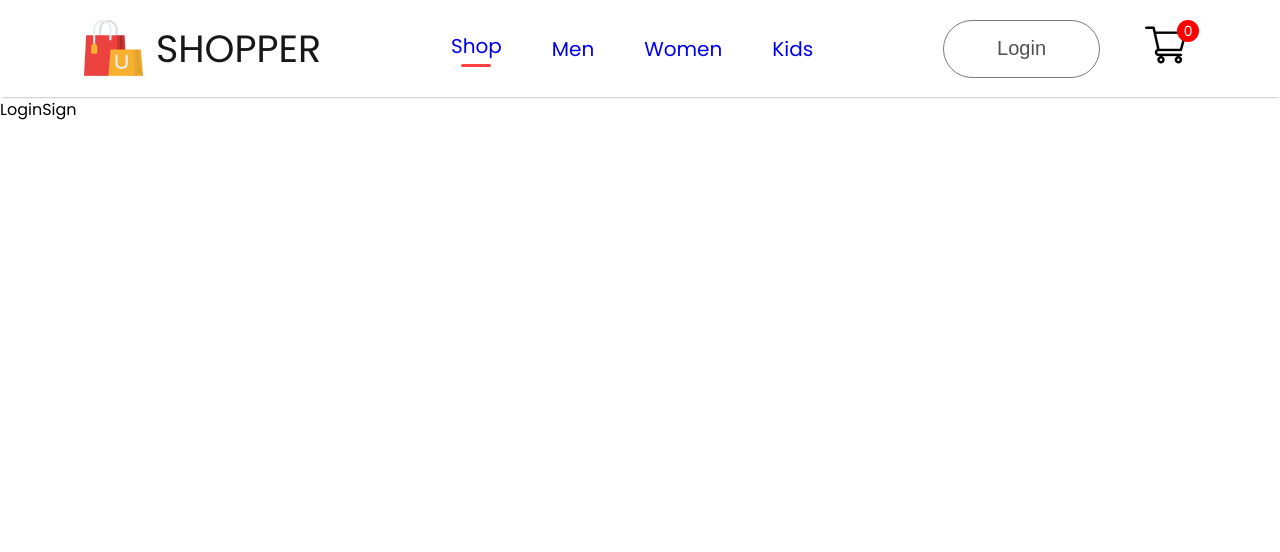
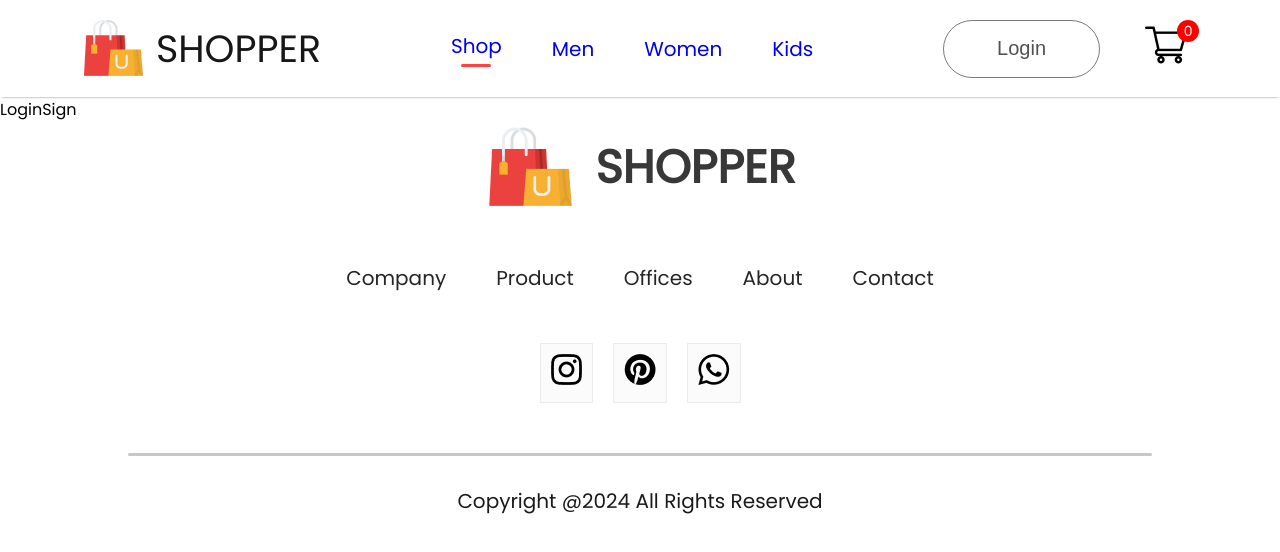
Before and after one commit to harsh-singh10/E-Commerce, a React (Vite) app: page /login in a window 1280 px wide. Shown: the top 552 px of the page. Built offline with nearby package versions, Linux system fonts and the light colour scheme.

Commit message:
added footer component

```diff
--- a/src/App.jsx
+++ b/src/App.jsx
@@ -8,6 +8,7 @@
 import { Product } from './Pages/Product'
 import { Cart } from './Pages/Cart'
 import { LoginSign } from './Pages/LoginSign'
+import { Footer } from './Components/Footer/Footer'
 
 function App() {
   const [count, setCount] = useState(0)
@@ -29,6 +30,7 @@
           <Route path='/cart' element={<Cart />} />
           <Route path='/login' element={<LoginSign />} />
         </Routes>
+      <Footer/>
 
 
       </BrowserRouter>
--- /dev/null
+++ b/src/Components/Footer/Footer.css
@@ -0,0 +1,62 @@
+.footer {
+    display: flex;
+    flex-direction: column;
+    justify-content: center;
+    align-items: center;
+    gap: 50px;
+}
+
+.footer-logo {
+    display: flex;
+    align-items: center;
+    gap: 20px;
+}
+
+.footer-logo p {
+    color: #383838;
+    font-size: 46px;
+    font-weight: 700;
+}
+
+.footer-links {
+    display: flex;
+    list-style: none;
+    gap: 50px;
+    color: #252525;
+    font-size: 20px;
+}
+
+.footer-links li {
+    cursor: pointer;
+}
+
+.footer-social-icon {
+    display: flex;
+    gap: 20px;
+}
+
+.footer-icon-container {
+    padding: 10px;
+    padding-bottom: брх;
+    background: #fbfbfb;
+    border: 1px solid #ebebeb;
+}
+
+.footer-copyright {
+    display: flex;
+    flex-direction: column;
+    align-items: center;
+    gap: 30px;
+    width: 100%;
+    margin-bottom: 30px;
+    color: #1a1a1a;
+    font-size: 20px;
+}
+
+.footer-copyright hr {
+    width: 80%;
+    border: none;
+    border-radius: 10px;
+    height: 3px;
+    background: #c7c7c7;
+}
--- /dev/null
+++ b/src/Components/Footer/Footer.jsx
@@ -0,0 +1,39 @@
+import React from 'react'
+import './Footer.css'
+import footer_logo from '../Assets/logo_big.png'
+import insta_icom from '../Assets/instagram_icon.png'
+import pintester_icom from '../Assets/pintester_icon.png'
+import whatsapp_icom from '../Assets/whatsapp_icon.png'
+export const Footer = () => {
+    return (
+        <div className='footer'>
+            <div className="footer-logo">
+                <img src={footer_logo} alt="" />
+                <p>SHOPPER</p>
+            </div>
+            <ul className='footer-links'>
+                <li>Company </li>
+                <li>Product</li>
+                <li>Offices </li>
+                <li>About </li>
+                <li>Contact</li>
+            </ul>
+            <div className="footer-social-icon">
+                <div className="footer-icon-container">
+                    <img src={insta_icom} alt="" />
+                </div>
+                <div className="footer-icon-container">
+                    <img src={pintester_icom} alt="" />
+                </div>
+                <div className="footer-icon-container">
+                    <img src={whatsapp_icom} alt="" />
+                </div>
+            </div>
+            <div className="footer-copyright">
+                <hr />
+                <p>Copyright @2024 All Rights Reserved</p>
+            </div>
+
+        </div>
+    )
+}
```
